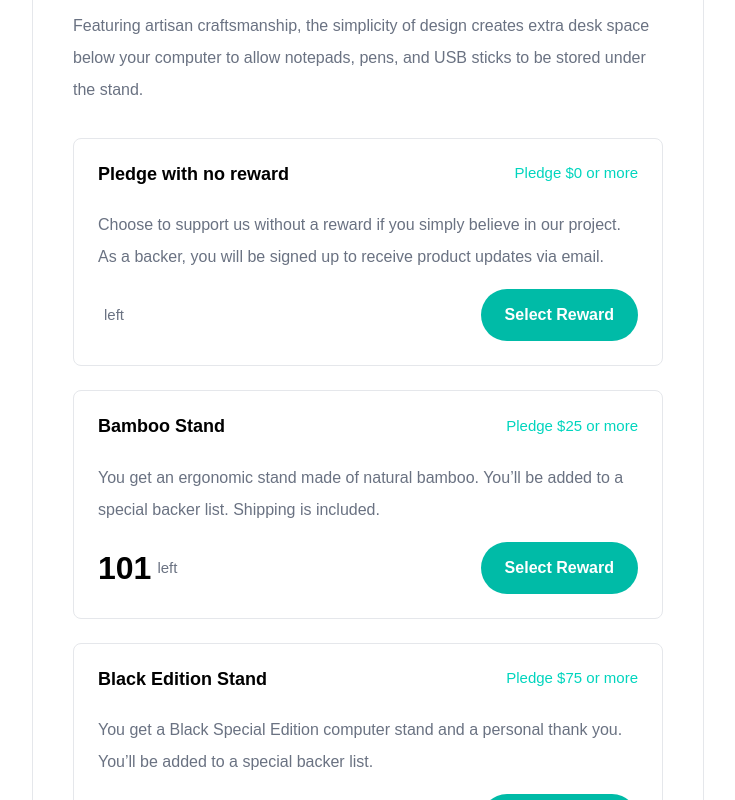
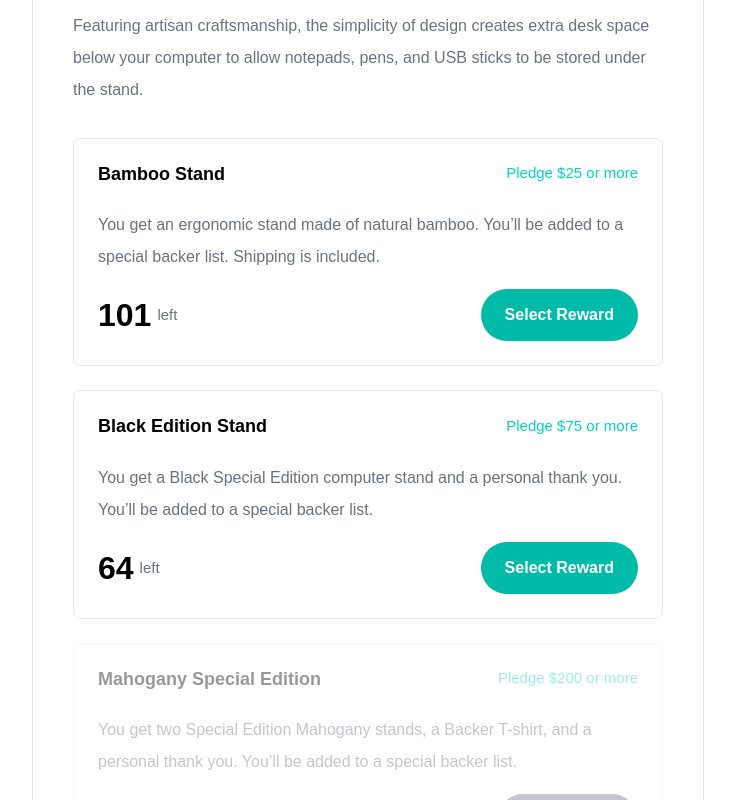
Before and after one commit to anet-eny/crowdfunding-product-page, a React (Vite) app: page / in a window 1280 px wide. Shown: the part 840-1640 px from the top of the page, without its empty margins (272-1007 px from the left). Built offline with nearby package versions, Linux system fonts and the light colour scheme.

Commit message:
Add filter logic to RewardList pledges to not to render the first pledge

```diff
--- a/src/components/RewardList.jsx
+++ b/src/components/RewardList.jsx
@@ -19,7 +19,9 @@ export default function RewardList() {
         to be stored under the stand.
       </p>
       <div className="flex flex-col gap-6 mt-6 md:mt-8">
-        {initialState.pledges.map((pledge) => (
+        {initialState.pledges
+          .filter((pledge) => pledge.remaining !== null)
+          .map((pledge) => (
             <RewardItem
               key={pledge.id}
               title={pledge.title}
```
Lines whose indentation alone changed are shown as unchanged.
